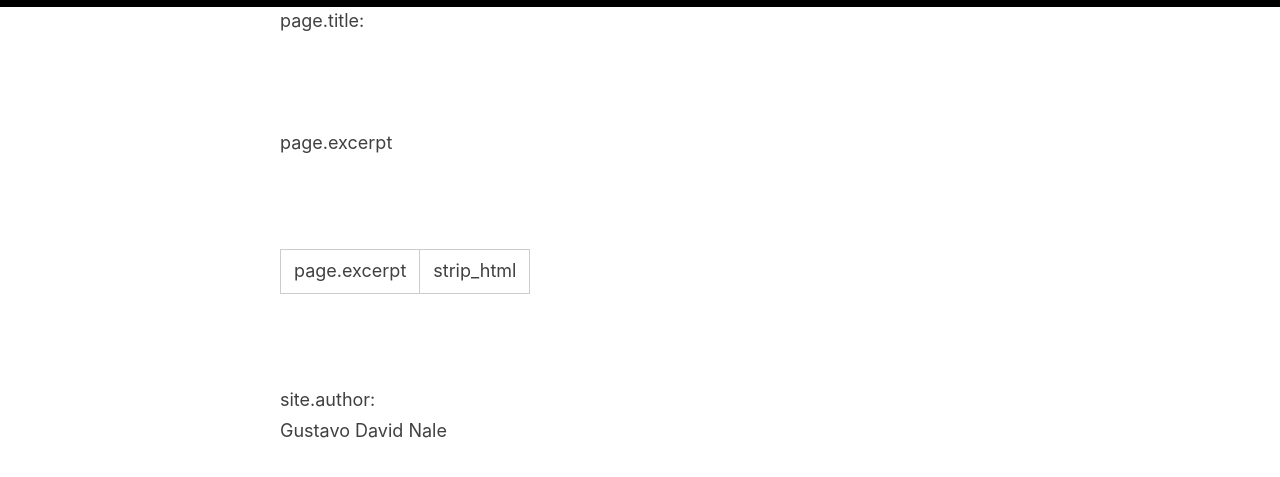
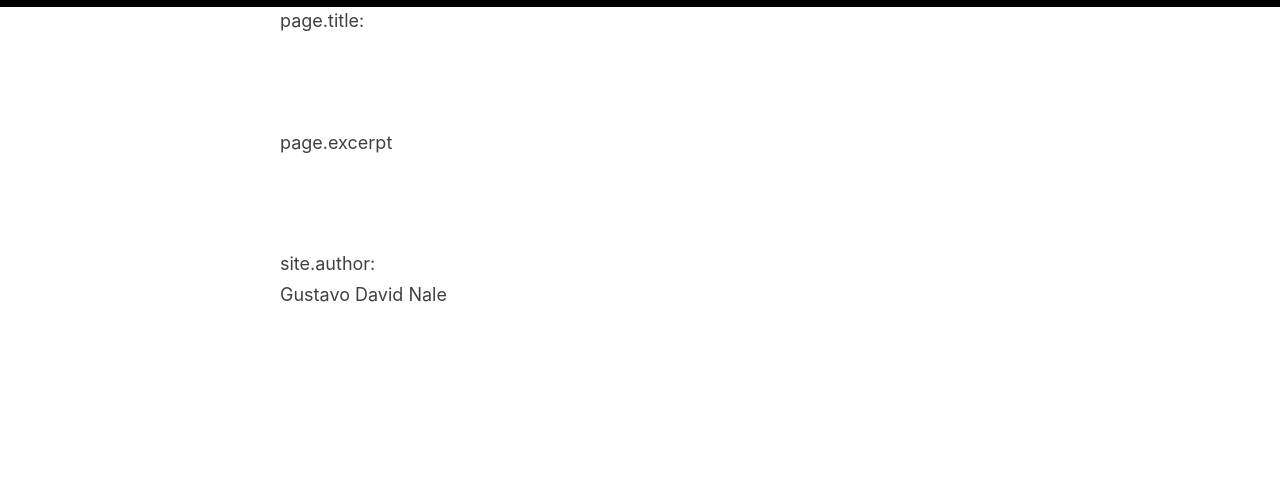
Before and after one commit to gustavonale/estudionale.com, a Jekyll site: the page built from _pages/test.md, in a window 1280 px wide and 900 px high, scrolled down 852 px. Shown: the top 477 px of the window. Built offline with Jekyll 4.4.1, drawn with Linux system fonts in a browser that asks for light colours.

Commit message:
Update test.md

```diff
--- a/_pages/test.md
+++ b/_pages/test.md
@@ -49,12 +49,8 @@ page.excerpt
 {{ page.excerpt }}
 <br/><br/>
 
-page.excerpt| strip_html
-{{ page.excerpt| strip_html }}
-<br/><br/>
-
 site.author:<br/>
-{{site.author}}
+{{ site.author }}
 <br/><br/>
 
 
```
